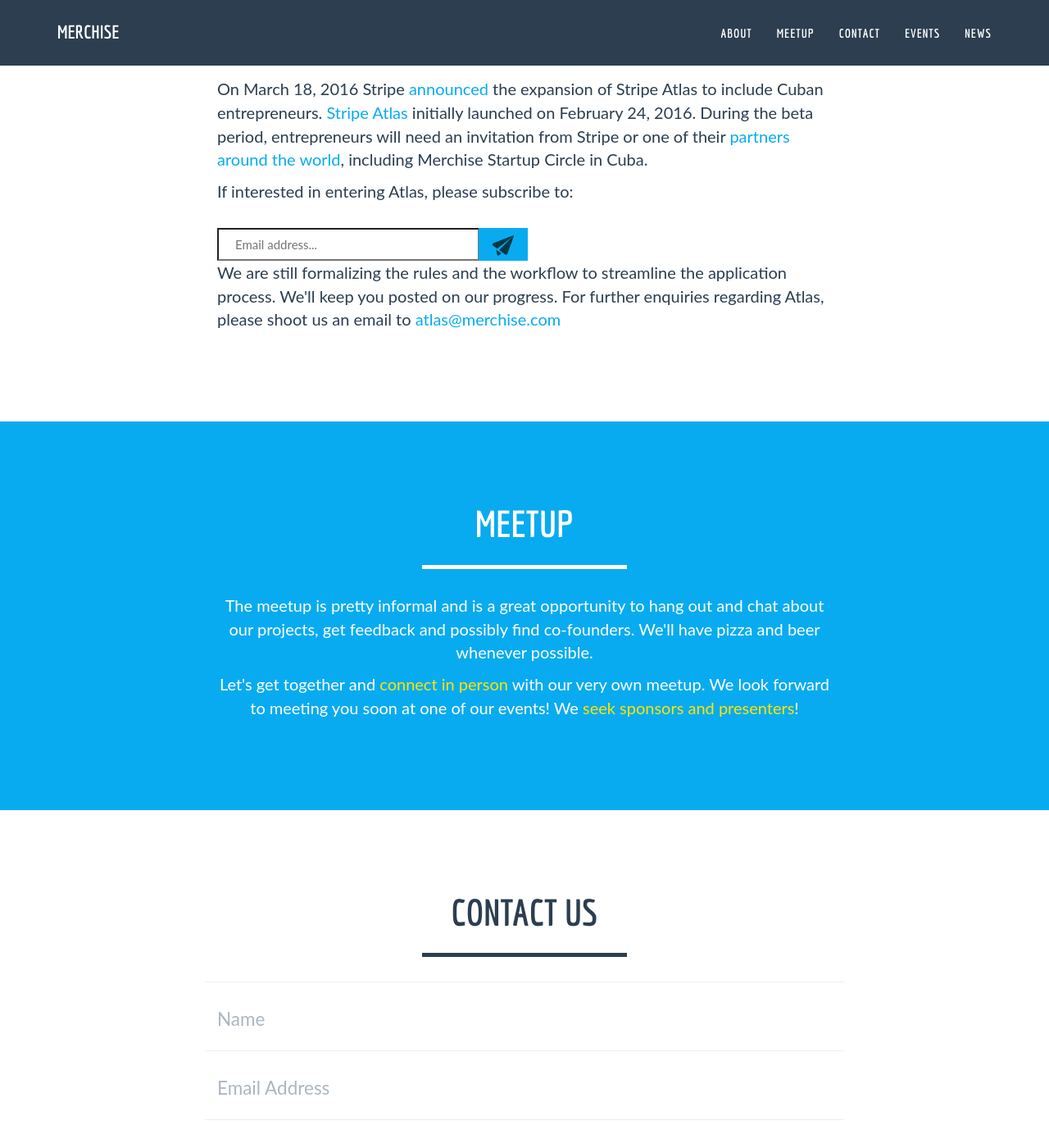
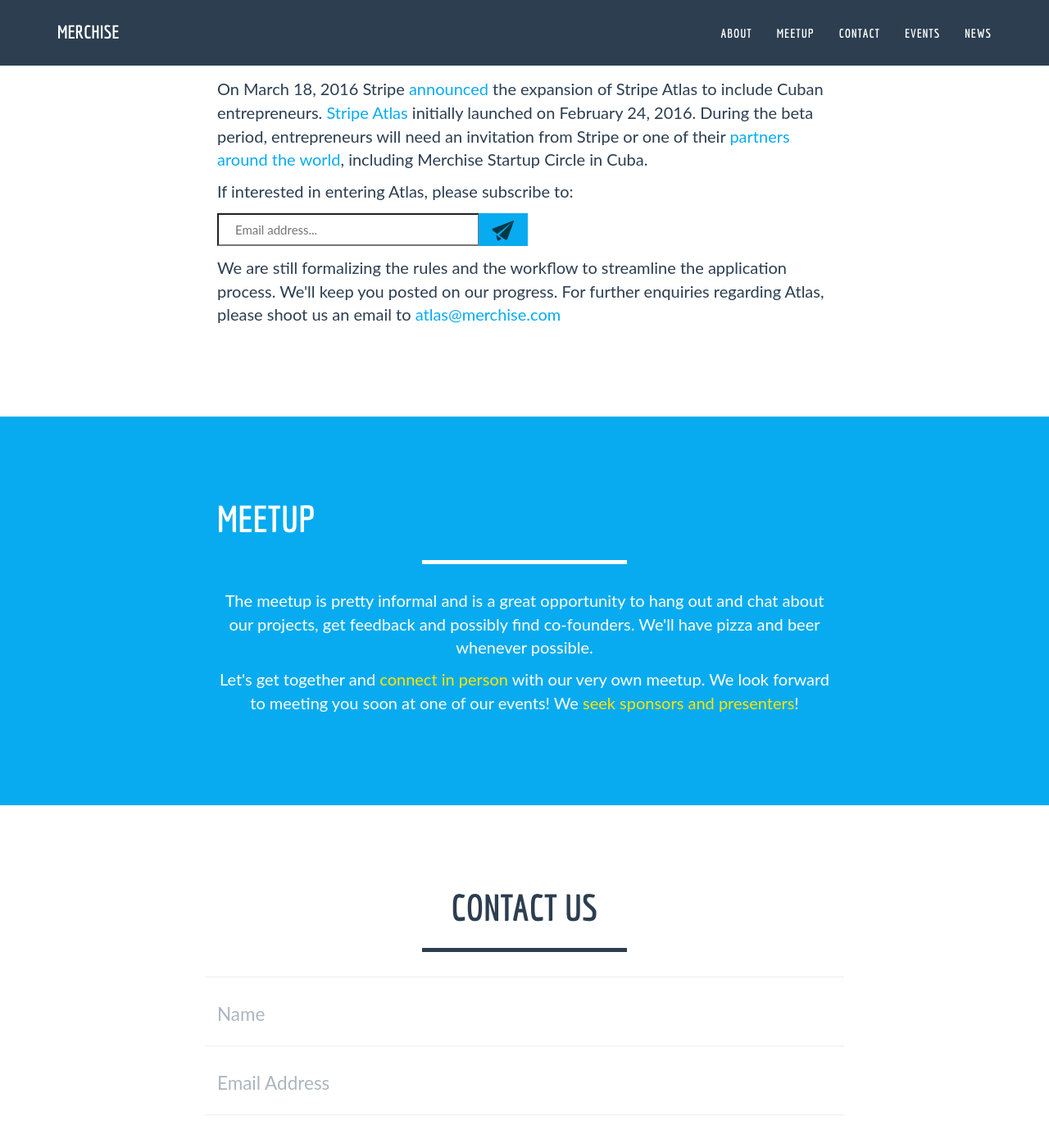
Before and after one commit to merchise-dev/merchise-dev.github.io, a Jekyll site: the page built from index.html, in a window 1280 px wide and 1400 px high, scrolled down 1529 px. Shown: the whole window at 82% size. Built offline with Jekyll 4.4.1, drawn with Linux system fonts in a browser that asks for light colours.

Commit message:
margins... no text-center

```diff
--- a/_includes/css/main.css
+++ b/_includes/css/main.css
@@ -463,8 +463,8 @@ footer .footer-below {
 #mc_embed_signup{
   display: inline-block;
   vertical-align: middle;
-  margin-top: 20px;
-
+  margin-top: 2px;
+  margin-bottom: 12px;
 }
 
 #mc_embed_signup label{
--- a/_includes/meetup.html
+++ b/_includes/meetup.html
@@ -3,7 +3,7 @@
     <section class="success" id="meetup">
         <div class="container">
             <div class="row">
-                <div class="col-lg-8 col-lg-offset-2 text-center">
+                <div class="col-lg-8 col-lg-offset-2">
                     <h2>Meetup</h2>
                     <hr class="star-light">
                 </div>
```
